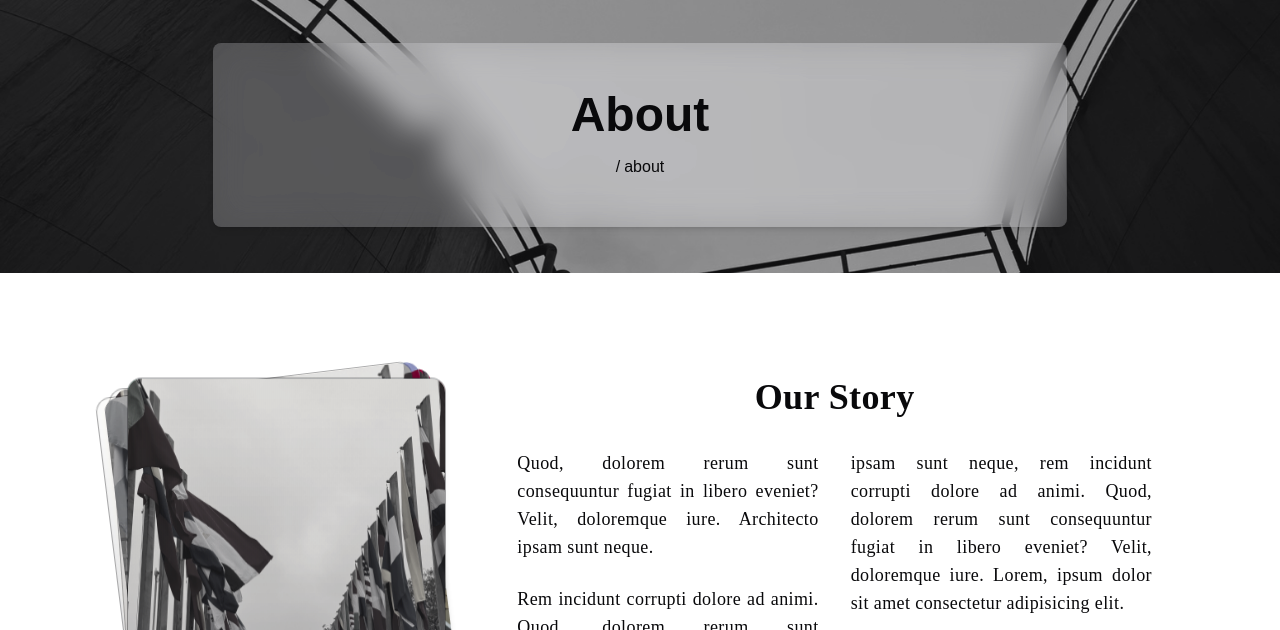
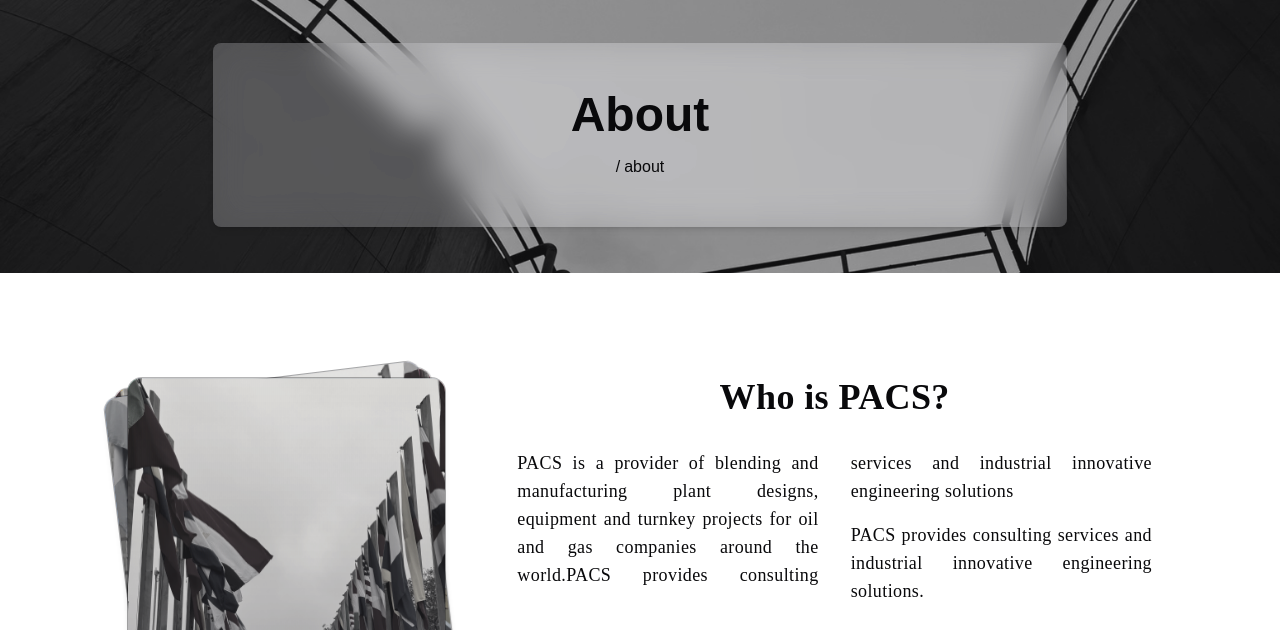
Before and after one commit to julian-a-avar-c/pacs-website, an Astro site: page /about in a window 1280 px wide. Shown: the part 91-721 px from the top of the page. Built offline with nearby package versions, Linux system fonts and the light colour scheme; Astro itself is replaced by a stand-in of ours; a web font is replaced by a local one.

Commit message:
HOTFIX: Changed about paragraph

```diff
--- a/src/pages/about.astro
+++ b/src/pages/about.astro
@@ -24,9 +24,16 @@
       <div class="w-[80%] grid grid-cols-[1fr_2fr] gap-x-18">
         <CardStack />
         <div class="flex flex-col gap-8 font-atkinson tracking-wide">
-          <h3 class="font-bold text-4xl text-center">Our Story</h3>
+          <!-- <h3 class="font-bold text-4xl text-center">Our Story</h3> -->
+          <h3 class="font-bold text-4xl text-center">Who is PACS?</h3>
           <div class="text-lg text-justify columns-2 gap-8">
             <p class="pb-2">
+              PACS is a provider of blending and manufacturing plant designs, equipment and turnkey projects for oil and gas companies around the world.PACS provides consulting services and industrial innovative engineering solutions
+            </p>
+            <p class="pt-2">
+              PACS provides consulting services and industrial innovative engineering solutions.
+            </p>
+            <!-- <p class="pb-2">
               Quod, dolorem rerum sunt consequuntur fugiat in libero eveniet?
               Velit, doloremque iure. Architecto ipsam sunt neque.
             </p>
@@ -46,7 +53,7 @@
               Architecto ipsam sunt neque, rem incidunt corrupti dolore ad
               animi. Quod, dolorem rerum sunt consequuntur fugiat in libero
               eveniet? Velit, doloremque iure.
-            </p>
+            </p> -->
           </div>
           <p class="text-lg text-right pt-8 pr-8">
             &mdash; Pablo Garce, President
```
